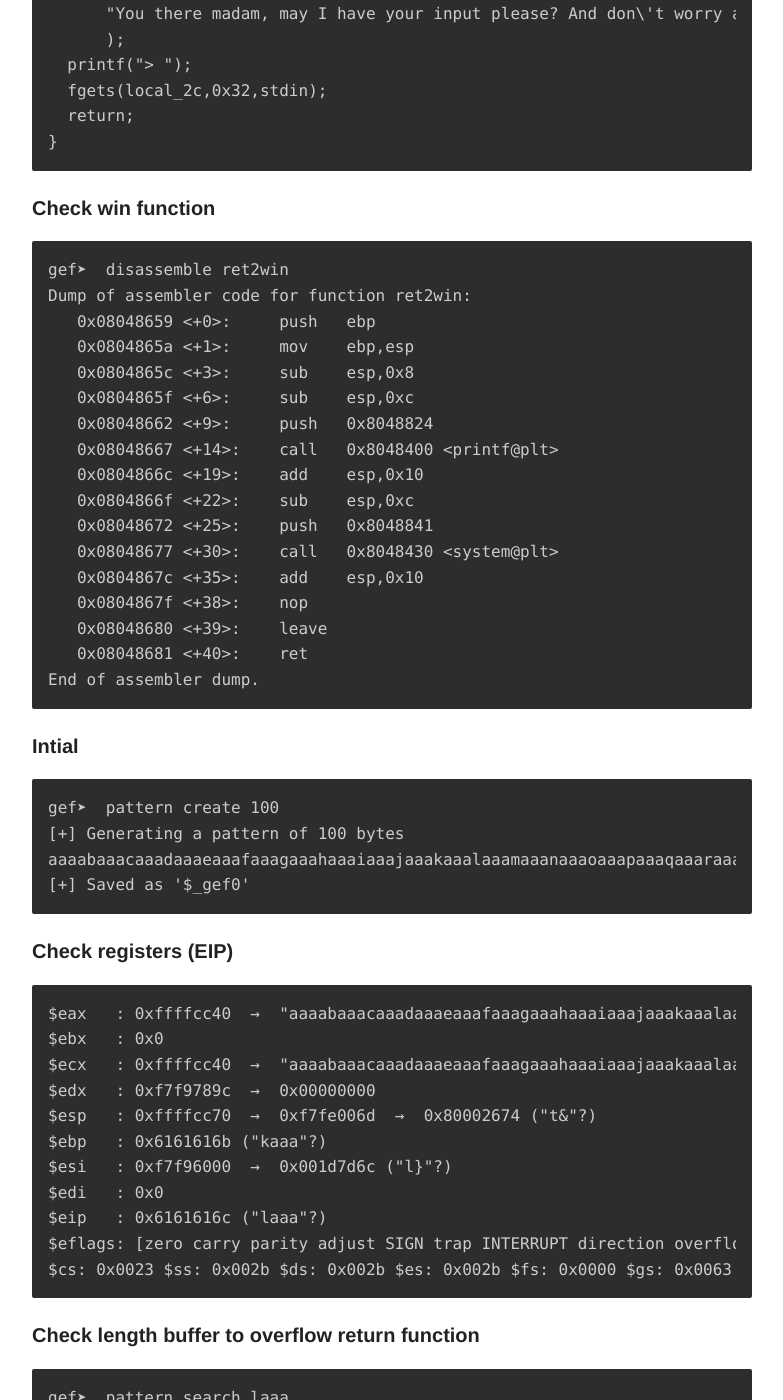
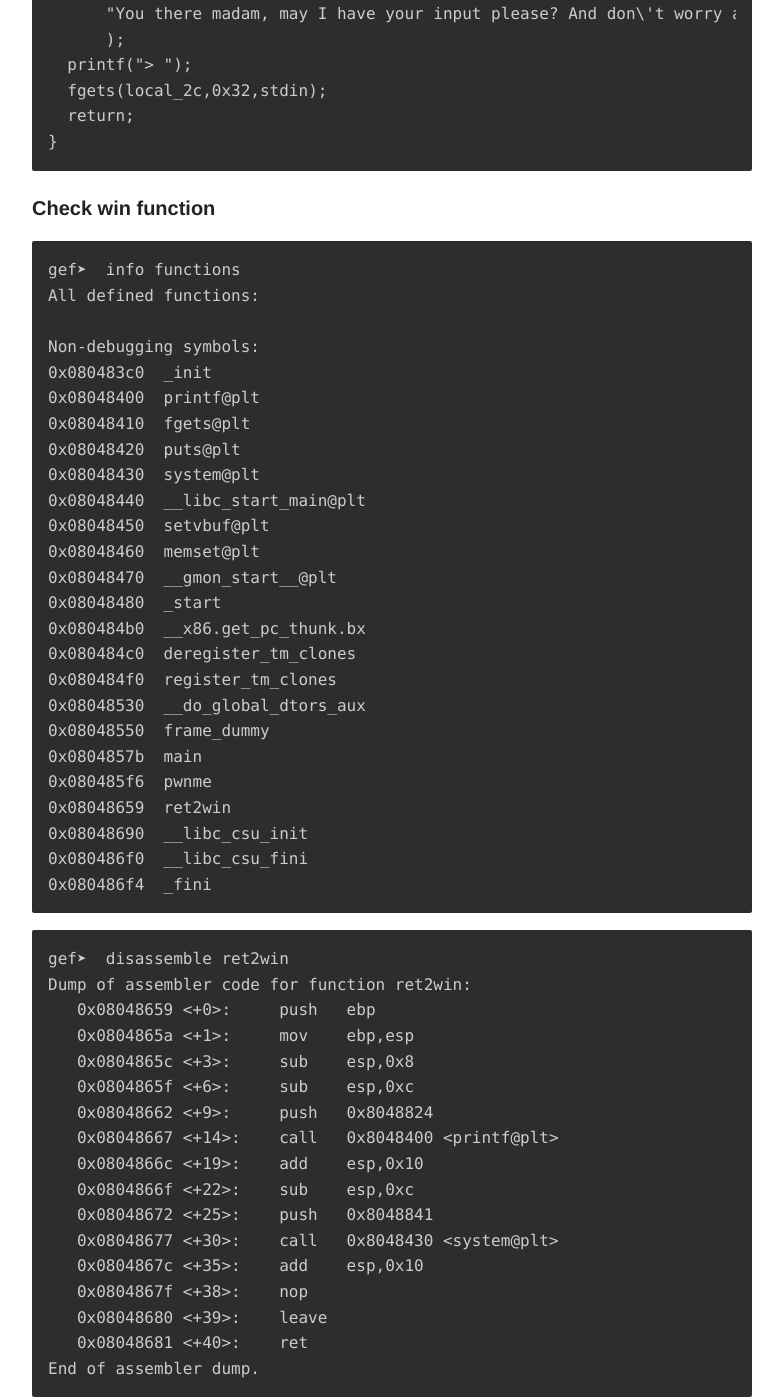
Before and after one commit to bhrdn/bhrdn.github.io, a Jekyll site: the page built from _posts/2020-03-21-ROP-Emporium-ret2win32.md, in a window 1280 px wide and 1400 px high, scrolled down 1118 px. Shown: the whole window, without its empty margins (248-1031 px from the left). Built offline with Jekyll 4.4.1, drawn with Linux system fonts in a browser that asks for light colours; some of the changed text lies outside the part shown.

````diff
--- a/_posts/2020-03-21-ROP-Emporium-ret2win32.md
+++ b/_posts/2020-03-21-ROP-Emporium-ret2win32.md
@@ -47,6 +47,34 @@ void pwnme(void)
 
 ### Check win function
 ```
+gef➤  info functions
+All defined functions:
+
+Non-debugging symbols:
+0x080483c0  _init
+0x08048400  printf@plt
+0x08048410  fgets@plt
+0x08048420  puts@plt
+0x08048430  system@plt
+0x08048440  __libc_start_main@plt
+0x08048450  setvbuf@plt
+0x08048460  memset@plt
+0x08048470  __gmon_start__@plt
+0x08048480  _start
+0x080484b0  __x86.get_pc_thunk.bx
+0x080484c0  deregister_tm_clones
+0x080484f0  register_tm_clones
+0x08048530  __do_global_dtors_aux
+0x08048550  frame_dummy
+0x0804857b  main
+0x080485f6  pwnme
+0x08048659  ret2win
+0x08048690  __libc_csu_init
+0x080486f0  __libc_csu_fini
+0x080486f4  _fini
+```
+
+```
 gef➤  disassemble ret2win
 Dump of assembler code for function ret2win:
    0x08048659 <+0>:     push   ebp
@@ -66,7 +94,7 @@ Dump of assembler code for function ret2win:
 End of assembler dump.
 ```
 
-### Intial
+### Initial
 ```
 gef➤  pattern create 100
 [+] Generating a pattern of 100 bytes
````
Also changed, not shown: other parts of _posts/2020-03-21-ROP-Emporium-ret2win32.md (+2 -14 lines).
